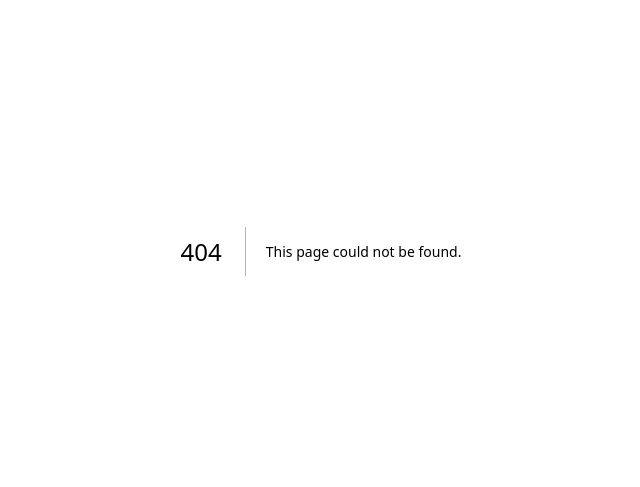
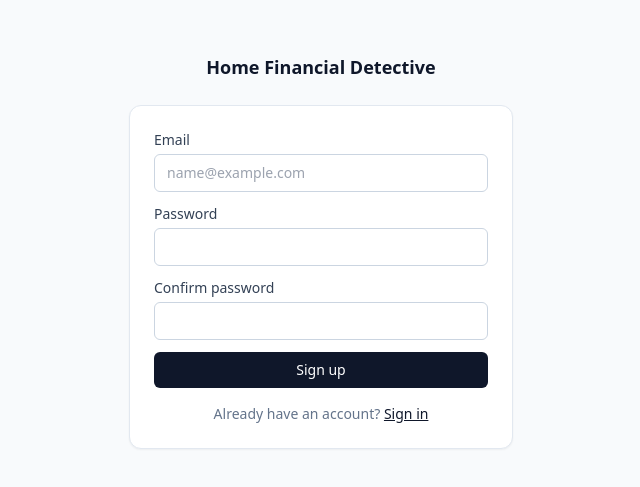
Before and after one commit to dzoniofficial/home-financial-detective, a Next.js app: page /signup in a window 1280 px wide. Before the commit this address had no page. Shown: the part 149-636 px from the top of the page, without its empty margins (319-959 px from the left). Built offline with nearby package versions, Linux system fonts and the light colour scheme; no server answers.

Commit message:
Create page.tsx

```diff
--- /dev/null
+++ b/app/(auth)/signup/page.tsx
@@ -0,0 +1,152 @@
+// app/(auth)/signup/page.tsx
+'use client';
+
+import { useState } from 'react';
+import Link from 'next/link';
+import { z } from 'zod';
+import { createClient } from '@/lib/supabase/client';
+
+const signupSchema = z
+  .object({
+    email: z.string().trim().email('Enter a valid email address.'),
+    password: z
+      .string()
+      .min(8, 'Password must be at least 8 characters.')
+      .max(72, 'Password is too long.'),
+    confirmPassword: z.string(),
+  })
+  .refine((data) => data.password === data.confirmPassword, {
+    message: 'Passwords do not match.',
+    path: ['confirmPassword'],
+  });
+
+export default function SignupPage() {
+  const [email, setEmail] = useState('');
+  const [password, setPassword] = useState('');
+  const [confirmPassword, setConfirmPassword] = useState('');
+  const [errors, setErrors] = useState<Record<string, string>>({});
+  const [loading, setLoading] = useState(false);
+  const [success, setSuccess] = useState(false);
+
+  const supabase = createClient();
+
+  async function handleSubmit(e: React.FormEvent) {
+    e.preventDefault();
+
+    const result = signupSchema.safeParse({ email, password, confirmPassword });
+
+    if (!result.success) {
+      const fieldErrors: Record<string, string> = {};
+      for (const issue of result.error.issues) {
+        const key = issue.path[0]?.toString() ?? 'form';
+        if (!fieldErrors[key]) fieldErrors[key] = issue.message;
+      }
+      setErrors(fieldErrors);
+      return;
+    }
+
+    setErrors({});
+    setLoading(true);
+
+    const { error } = await supabase.auth.signUp({
+      email: result.data.email,
+      password: result.data.password,
+      options: {
+        emailRedirectTo: `${window.location.origin}/dashboard`,
+      },
+    });
+
+    setLoading(false);
+
+    if (error) {
+      setErrors({ form: error.message === 'User already registered'
+        ? 'An account with this email already exists.'
+        : 'Sign up failed. Please try again.' });
+      return;
+    }
+
+    setSuccess(true);
+  }
+
+  if (success) {
+    return (
+      <div className="rounded-xl border border-slate-200 bg-white p-6 text-center shadow-sm">
+        <p className="text-sm text-slate-700">
+          We sent you a confirmation email. Click the link in the message to
+          activate your account and continue to the dashboard.
+        </p>
+        <Link
+          href="/login"
+          className="mt-4 inline-block text-sm font-medium text-slate-900 underline"
+        >
+          Back to login
+        </Link>
+      </div>
+    );
+  }
+
+  return (
+    <div className="rounded-xl border border-slate-200 bg-white p-6 shadow-sm">
+      {errors.form && (
+        <p role="alert" className="mb-3 rounded-md bg-red-50 p-2 text-sm text-red-700">
+          {errors.form}
+        </p>
+      )}
+
+      <form onSubmit={handleSubmit} className="space-y-3">
+        <div>
+          <label className="block text-sm font-medium text-slate-700">Email</label>
+          <input
+            type="email"
+            value={email}
+            onChange={(e) => setEmail(e.target.value)}
+            className="mt-1 w-full rounded-md border border-slate-300 px-3 py-2 text-sm"
+            placeholder="name@example.com"
+          />
+          {errors.email && <p className="mt-1 text-xs text-red-600">{errors.email}</p>}
+        </div>
+
+        <div>
+          <label className="block text-sm font-medium text-slate-700">Password</label>
+          <input
+            type="password"
+            value={password}
+            onChange={(e) => setPassword(e.target.value)}
+            className="mt-1 w-full rounded-md border border-slate-300 px-3 py-2 text-sm"
+          />
+          {errors.password && (
+            <p className="mt-1 text-xs text-red-600">{errors.password}</p>
+          )}
+        </div>
+
+        <div>
+          <label className="block text-sm font-medium text-slate-700">Confirm password</label>
+          <input
+            type="password"
+            value={confirmPassword}
+            onChange={(e) => setConfirmPassword(e.target.value)}
+            className="mt-1 w-full rounded-md border border-slate-300 px-3 py-2 text-sm"
+          />
+          {errors.confirmPassword && (
+            <p className="mt-1 text-xs text-red-600">{errors.confirmPassword}</p>
+          )}
+        </div>
+
+        <button
+          type="submit"
+          disabled={loading}
+          className="w-full rounded-md bg-slate-900 px-4 py-2 text-sm font-medium text-white hover:bg-slate-700 disabled:opacity-50"
+        >
+          {loading ? 'Creating account…' : 'Sign up'}
+        </button>
+      </form>
+
+      <p className="mt-4 text-center text-sm text-slate-500">
+        Already have an account?{' '}
+        <Link href="/login" className="font-medium text-slate-900 underline">
+          Sign in
+        </Link>
+      </p>
+    </div>
+  );
+}
```
